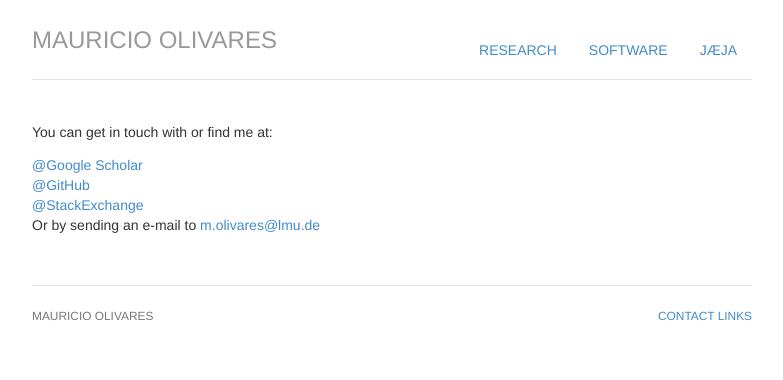
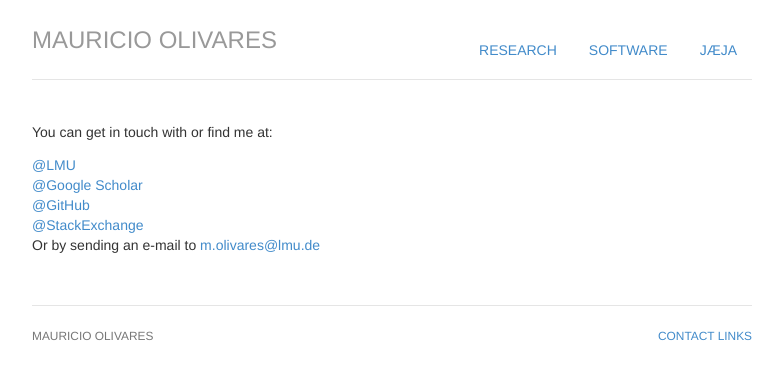
Before and after one commit to mauolivares/mauolivares.github.io, a Jekyll site: the page built from contact/index.html, in a window 1280 px wide. Shown: the top 380 px of the page, without its empty margins (248-1031 px from the left). Built offline with Jekyll 4.4.1, drawn with Linux system fonts in a browser that asks for light colours.

Commit message:
Add link to LMU Chair website

```diff
--- a/contact/index.html
+++ b/contact/index.html
@@ -13,7 +13,7 @@ description: Contact information for Mauricio Olivares.
 	<p>You can get in touch with or find me at:</p>
 
 	<ul class="list-unstyled">
-	<!-- <li><a href="https://economics.illinois.edu/profile/lvrsgnz2">@UIUC Econ</a></li> -->
+	<li><a href="https://https://www.econ.stat.uni-muenchen.de/index.html">@LMU</a></li>
 	<li><a href="https://scholar.google.com/citations?user=TrvfBncAAAAJ&hl=en">@Google Scholar</a></li>
 	<li><a href="https://github.com/mauolivares">@GitHub</a></li>
 	<li><a href="https://stats.stackexchange.com/users/69612/mauolivares">@StackExchange</a></li>
```
